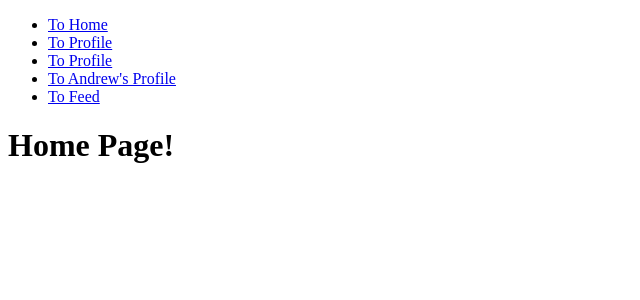
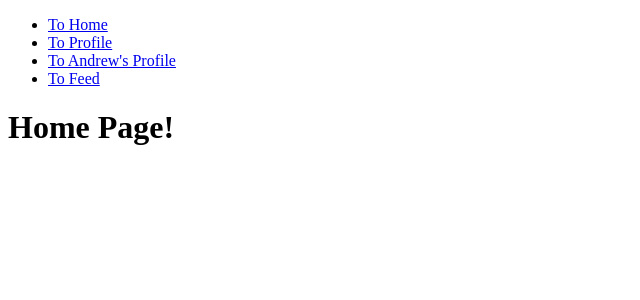
Before and after one commit to janardna/demoreact, a React (Create React App) app: page / in a window 1280 px wide. Shown: the top 300 px of the page, without its empty margins (0-640 px from the left). Built offline with nearby package versions, Linux system fonts and the light colour scheme.

Commit message:
Update App.js
sdfvsdfvs

```diff
--- a/src/App.js
+++ b/src/App.js
@@ -15,9 +15,7 @@ function App() {
           <li>
             <Link to="/profile">To Profile</Link>
           </li>
-     <li>
-            <Link to="/profile2">To Profile</Link>
-          </li>
+
           <li>
             <Link to="/profile/andrew" exact>To Andrew's Profile</Link>
           </li>
```
